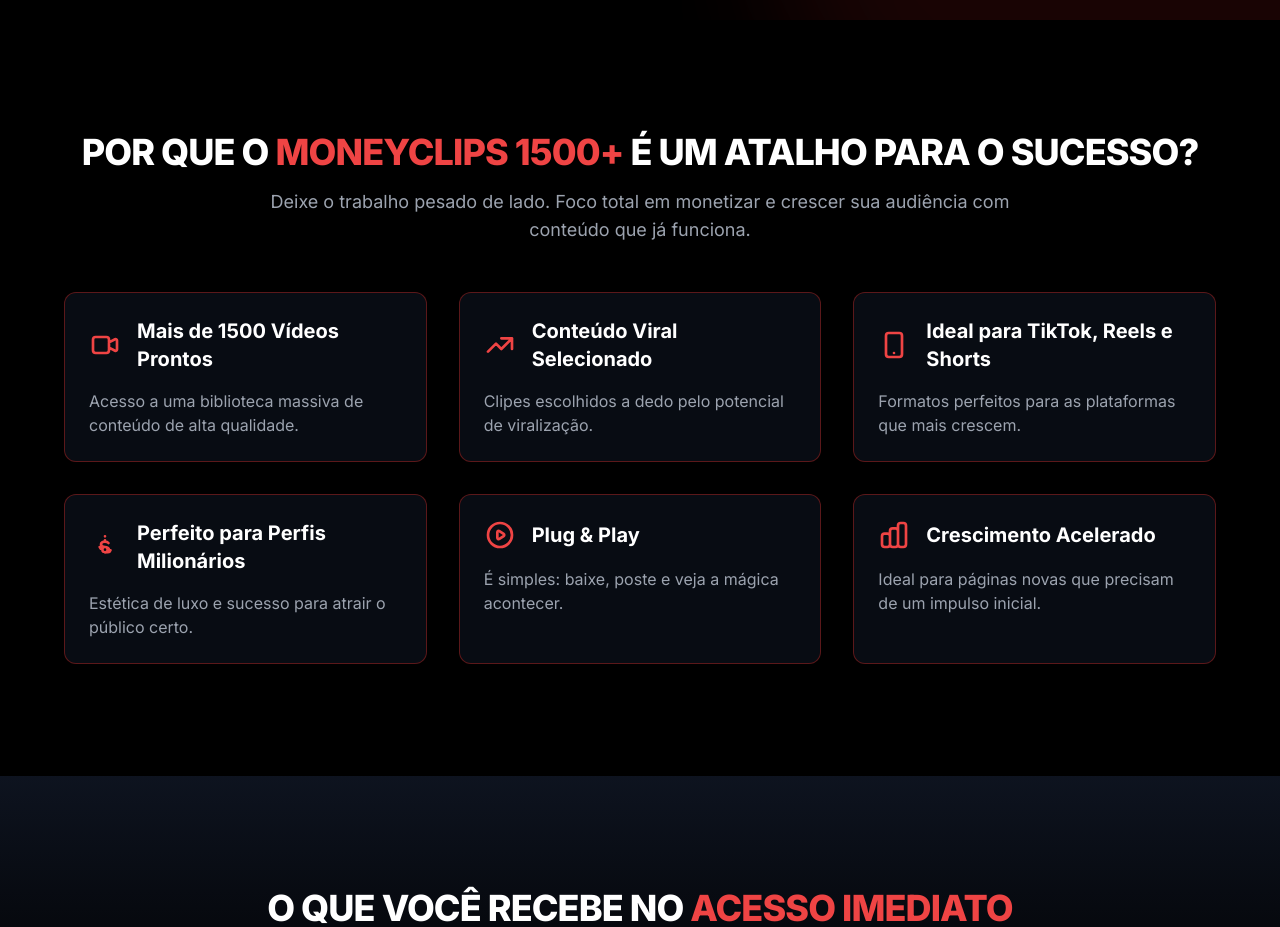
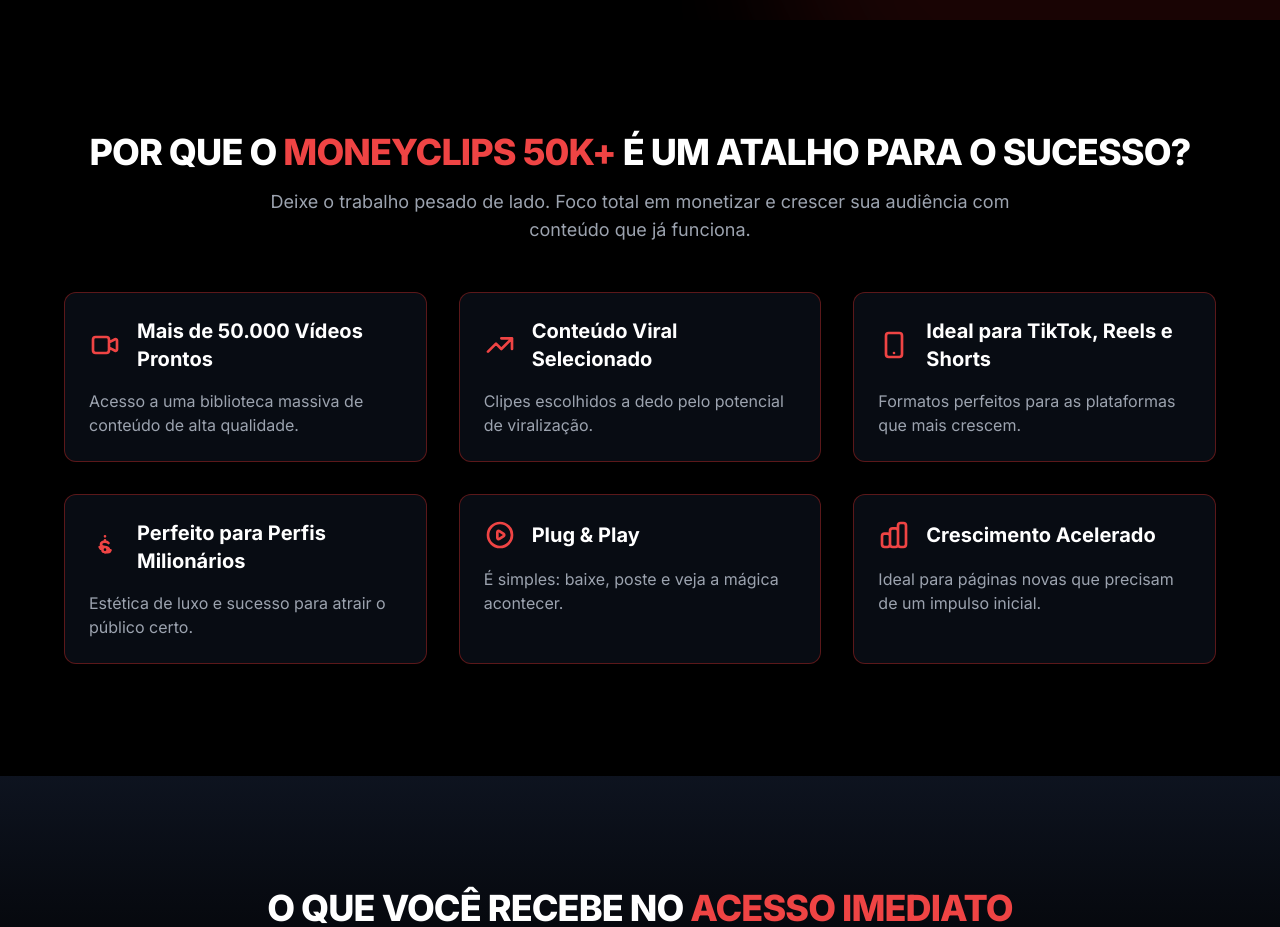
Before and after one commit to ThaleszCodes/MoneyClips1.5k, a React (Vite) app: page / in a window 1280 px wide. Shown: the part 780-1707 px from the top of the page. Built offline with nearby package versions, Linux system fonts and the light colour scheme.

Commit message:
Update BenefitsSection.tsx 50k+

```diff
--- a/components/BenefitsSection.tsx
+++ b/components/BenefitsSection.tsx
@@ -4,7 +4,7 @@ import { VideoCameraIcon, TrendingUpIcon, DevicePhoneMobileIcon, CurrencyDollarI
 const benefits = [
   {
     icon: <VideoCameraIcon />,
-    title: 'Mais de 1500 Vídeos Prontos',
+    title: 'Mais de 50.000 Vídeos Prontos',
     description: 'Acesso a uma biblioteca massiva de conteúdo de alta qualidade.'
   },
   {
@@ -51,7 +51,7 @@ const BenefitsSection: React.FC = () => {
       <div className="max-w-6xl mx-auto">
         <div className="text-center mb-12">
           <h2 className="text-3xl sm:text-4xl font-extrabold uppercase tracking-tight">
-            Por que o <span className="text-red-500">MoneyClips 1500+</span> é um atalho para o sucesso?
+            Por que o <span className="text-red-500">MoneyClips 50k+</span> é um atalho para o sucesso?
           </h2>
           <p className="mt-4 text-lg text-gray-400 max-w-3xl mx-auto">
             Deixe o trabalho pesado de lado. Foco total em monetizar e crescer sua audiência com conteúdo que já funciona.
```
